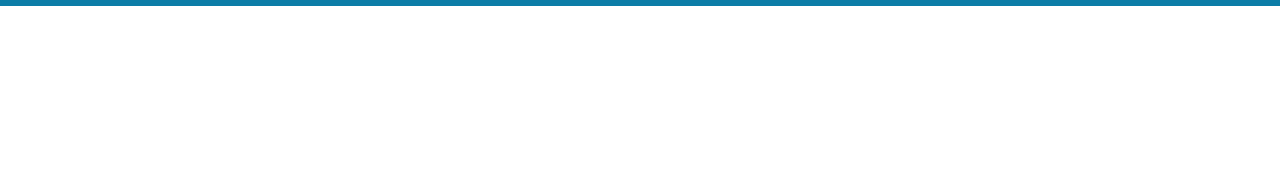
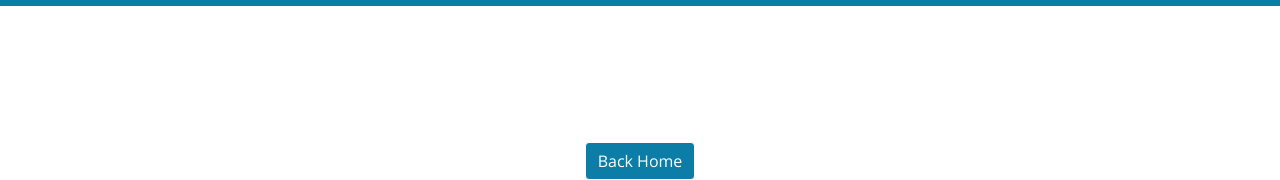
Before and after one commit to CarlaBuongiorno/OceanThrills, a plain HTML site: page 404.html in a window 1280 px wide. Shown: the part 794-974 px from the top of the page. Before the commit the page ends 800 px from the top, so only its background shows below. Drawn offline with nearby package versions, Linux system fonts and the light colour scheme.

Commit message:
Add 404 Error text and button

```diff
--- a/404.html
+++ b/404.html
@@ -47,6 +47,20 @@
       <!-- End Nav -->
     </header>
   </section>
+
+<section>
+  <div class="container-fluid">
+    <div class="row">
+      <div class="col text-white text-center">
+        <h1>404 - This Page Doesn't Exist</h1>
+        <p>It appears you requested a page that no longer exists.</p>
+        <p>Please get in touch if the problem persists: oceanthrills@gmail.com</p>
+        <a class="btn contact-btn text-white" href="index.html">Back Home</a>
+      </div>
+    </div>
+  </div>
+</section>
+
   <footer class="container-fluid fixed-bottom">
     <div class="row">
       <div class="col-12 col-md-4 text-center order-md-2">
```
